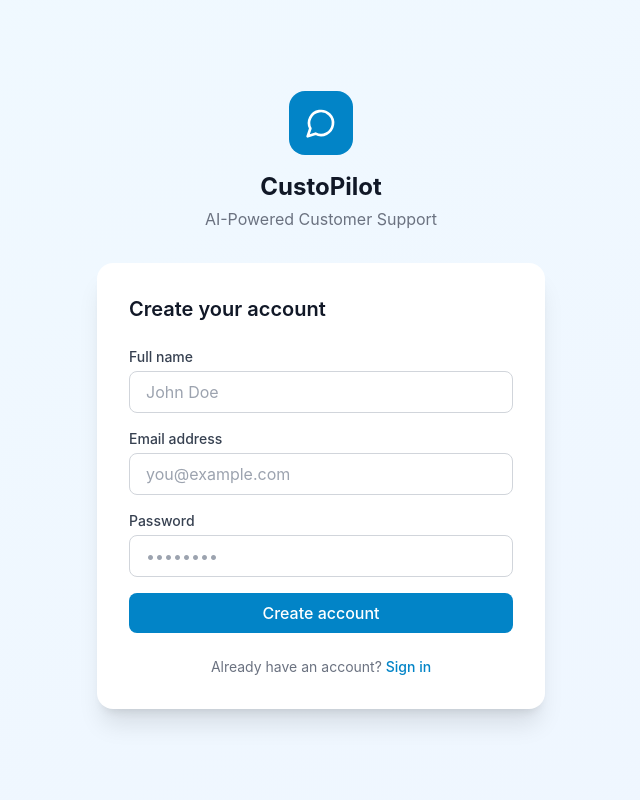
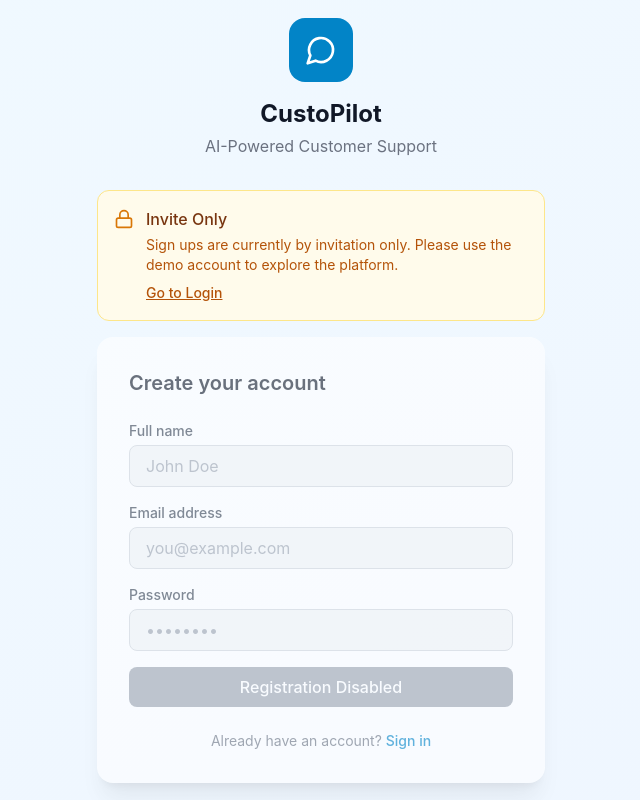
Before and after one commit to abhikarki/custoPilot, a React (Vite) app in the folder frontend/: page /register in a window 1280 px wide. Shown: the whole page, without its empty margins (319-959 px from the left). Built offline with nearby package versions, Linux system fonts and the light colour scheme; no server answers.

Commit message:
sign-in-sign-up-update

```diff
--- a/frontend/src/pages/Login.jsx
+++ b/frontend/src/pages/Login.jsx
@@ -1,7 +1,7 @@
 import { useState } from 'react'
 import { Link, useNavigate } from 'react-router-dom'
 import { useAuthStore } from '../stores/authStore'
-import { MessageCircle, Loader2 } from 'lucide-react'
+import { MessageCircle, Loader2, Info } from 'lucide-react'
 
 export default function Login() {
   const [email, setEmail] = useState('')
@@ -19,6 +19,11 @@ export default function Login() {
     }
   }
 
+  const fillDemoCredentials = () => {
+    setEmail('admin@custopilot.com')
+    setPassword('admin123')
+  }
+
   return (
     <div className="min-h-screen bg-gradient-to-br from-primary-50 to-blue-50 flex items-center justify-center p-4">
       <div className="w-full max-w-md">
@@ -29,6 +34,26 @@ export default function Login() {
           </div>
           <h1 className="text-2xl font-bold text-gray-900">CustoPilot</h1>
           <p className="text-gray-500 mt-1">AI-Powered Customer Support</p>
+        </div>
+
+        {/* Demo Account Card */}
+        <div className="mb-4 p-4 bg-primary-50 border border-primary-200 rounded-xl">
+          <div className="flex items-start gap-3">
+            <Info className="w-5 h-5 text-primary-600 mt-0.5 flex-shrink-0" />
+            <div>
+              <p className="font-medium text-primary-900">Try the Demo</p>
+              <p className="text-sm text-primary-700 mt-1">
+                Sign in with: <span className="font-mono">admin@custopilot.com</span> / <span className="font-mono">admin123</span>
+              </p>
+              <button
+                type="button"
+                onClick={fillDemoCredentials}
+                className="mt-2 text-sm text-primary-600 hover:text-primary-800 font-medium underline"
+              >
+                Click to autofill
+              </button>
+            </div>
+          </div>
         </div>
 
         {/* Login Form */}
@@ -87,13 +112,6 @@ export default function Login() {
             </Link>
           </div>
         </div>
-
-        {/* Demo Credentials */}
-        <div className="mt-6 p-4 bg-white/50 rounded-xl text-sm text-gray-600">
-          <p className="font-medium text-gray-700 mb-2">Demo Credentials:</p>
-          <p>Admin: admin@custopilot.com / admin123</p>
-          <p>Support: support@custopilot.com / support123</p>
-        </div>
       </div>
     </div>
   )
--- a/frontend/src/pages/Register.jsx
+++ b/frontend/src/pages/Register.jsx
@@ -1,7 +1,7 @@
 import { useState } from 'react'
 import { Link, useNavigate } from 'react-router-dom'
 import { useAuthStore } from '../stores/authStore'
-import { MessageCircle, Loader2 } from 'lucide-react'
+import { MessageCircle, Loader2, Lock } from 'lucide-react'
 
 export default function Register() {
   const [formData, setFormData] = useState({
@@ -18,12 +18,7 @@ export default function Register() {
 
   const handleSubmit = async (e) => {
     e.preventDefault()
-    clearError()
-
-    const result = await register(formData)
-    if (result.success) {
-      navigate('/')
-    }
+    // Registration disabled
   }
 
   return (
@@ -38,15 +33,28 @@ export default function Register() {
           <p className="text-gray-500 mt-1">AI-Powered Customer Support</p>
         </div>
 
+        {/* Invite Only Notice */}
+        <div className="mb-4 p-4 bg-amber-50 border border-amber-200 rounded-xl">
+          <div className="flex items-start gap-3">
+            <Lock className="w-5 h-5 text-amber-600 mt-0.5 flex-shrink-0" />
+            <div>
+              <p className="font-medium text-amber-900">Invite Only</p>
+              <p className="text-sm text-amber-700 mt-1">
+                Sign ups are currently by invitation only. Please use the demo account to explore the platform.
+              </p>
+              <Link
+                to="/login"
+                className="inline-block mt-2 text-sm text-amber-700 hover:text-amber-900 font-medium underline"
+              >
+                Go to Login
+              </Link>
+            </div>
+          </div>
+        </div>
+
         {/* Register Form */}
-        <div className="bg-white rounded-2xl shadow-xl p-8">
+        <div className="bg-white rounded-2xl shadow-xl p-8 opacity-60">
           <h2 className="text-xl font-semibold text-gray-900 mb-6">Create your account</h2>
-
-          {error && (
-            <div className="mb-4 p-3 bg-red-50 border border-red-200 rounded-lg text-red-700 text-sm">
-              {error}
-            </div>
-          )}
 
           <form onSubmit={handleSubmit} className="space-y-4">
             <div>
@@ -58,8 +66,8 @@ export default function Register() {
                 name="full_name"
                 value={formData.full_name}
                 onChange={handleChange}
-                required
-                className="w-full px-4 py-2 border border-gray-300 rounded-lg focus:ring-2 focus:ring-primary-500 focus:border-primary-500"
+                disabled
+                className="w-full px-4 py-2 border border-gray-300 rounded-lg bg-gray-100 cursor-not-allowed"
                 placeholder="John Doe"
               />
             </div>
@@ -73,8 +81,8 @@ export default function Register() {
                 name="email"
                 value={formData.email}
                 onChange={handleChange}
-                required
-                className="w-full px-4 py-2 border border-gray-300 rounded-lg focus:ring-2 focus:ring-primary-500 focus:border-primary-500"
+                disabled
+                className="w-full px-4 py-2 border border-gray-300 rounded-lg bg-gray-100 cursor-not-allowed"
                 placeholder="you@example.com"
               />
             </div>
@@ -88,20 +96,18 @@ export default function Register() {
                 name="password"
                 value={formData.password}
                 onChange={handleChange}
-                required
-                minLength={8}
-                className="w-full px-4 py-2 border border-gray-300 rounded-lg focus:ring-2 focus:ring-primary-500 focus:border-primary-500"
+                disabled
+                className="w-full px-4 py-2 border border-gray-300 rounded-lg bg-gray-100 cursor-not-allowed"
                 placeholder="••••••••"
               />
             </div>
 
             <button
               type="submit"
-              disabled={isLoading}
-              className="w-full py-2 px-4 bg-primary-600 text-white rounded-lg font-medium hover:bg-primary-700 disabled:opacity-50 disabled:cursor-not-allowed flex items-center justify-center gap-2"
+              disabled
+              className="w-full py-2 px-4 bg-gray-400 text-white rounded-lg font-medium cursor-not-allowed flex items-center justify-center gap-2"
             >
-              {isLoading && <Loader2 className="w-4 h-4 animate-spin" />}
-              Create account
+              Registration Disabled
             </button>
           </form>
 
```
Also changed, not shown: 1 other file (tests, documents, lock files or other folders).
